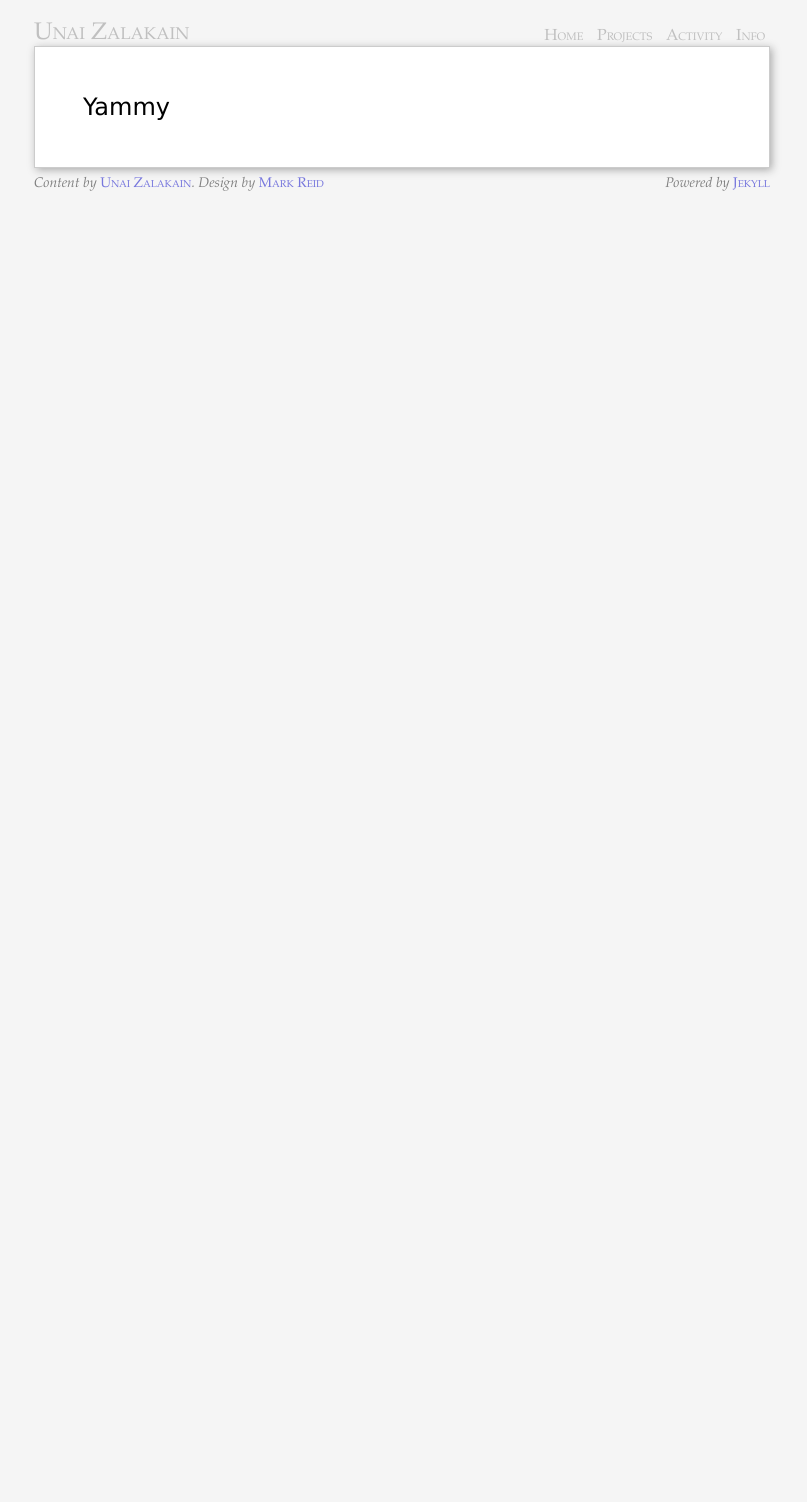
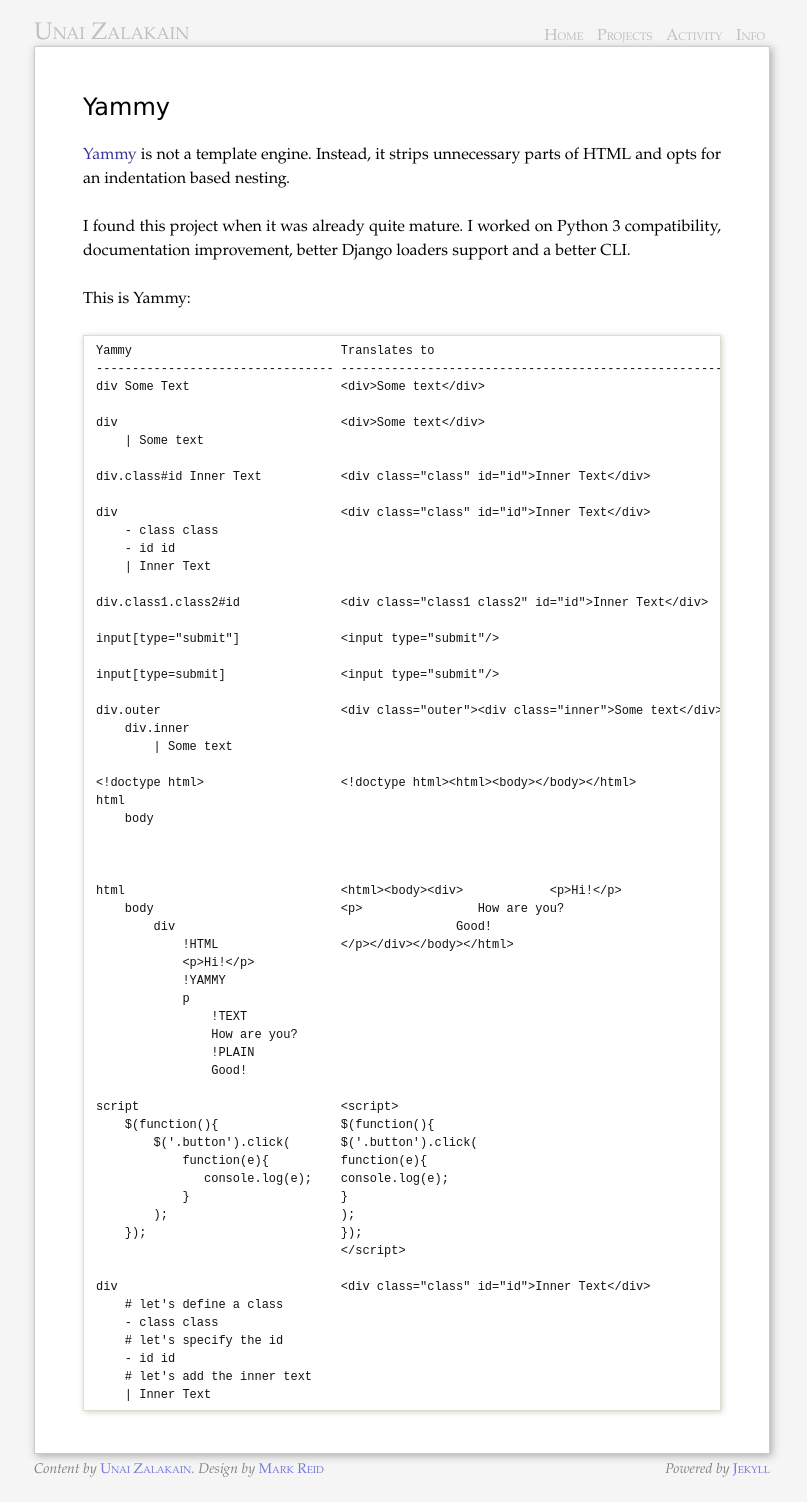
Before and after one commit to ashleyh/unaizalakain.github.io, a Jekyll site: the page built from projects/yammy/index.md, in a window 1280 px wide. Shown: the whole page, without its empty margins (238-1045 px from the left). Built offline with Jekyll 4.4.1, drawn with Linux system fonts in a browser that asks for light colours; before the commit the page ends 900 px from its top, so only the background shows below that.

Commit message:
Add Yammy description

```diff
--- a/projects/yammy/index.md
+++ b/projects/yammy/index.md
@@ -2,3 +2,75 @@
 layout: page
 title: Yammy
 ---
+
+[Yammy](https://bitbucket.org/quasinerd/yammy) is not a template engine.
+Instead, it strips unnecessary parts of HTML and opts for an indentation based
+nesting.
+
+I found this project when it was already quite mature. I worked on Python 3
+compatibility, documentation improvement, better Django loaders support and a
+better CLI.
+
+This is Yammy:
+
+    Yammy                             Translates to
+    --------------------------------- -----------------------------------------------------------
+    div Some Text                     <div>Some text</div>
+
+    div                               <div>Some text</div>
+        | Some text
+
+    div.class#id Inner Text           <div class="class" id="id">Inner Text</div>
+
+    div                               <div class="class" id="id">Inner Text</div>
+        - class class
+        - id id
+        | Inner Text
+
+    div.class1.class2#id              <div class="class1 class2" id="id">Inner Text</div>
+
+    input[type="submit"]              <input type="submit"/>
+
+    input[type=submit]                <input type="submit"/>
+
+    div.outer                         <div class="outer"><div class="inner">Some text</div></div>
+        div.inner
+            | Some text
+
+    <!doctype html>                   <!doctype html><html><body></body></html>
+    html
+        body
+
+    {% if target.hit %}               {% if target.hit %}<div class="hit">Hit!</div>{% endif %}
+        div.hit Hit!
+    {% endif %}
+
+    html                              <html><body><div>            <p>Hi!</p>
+        body                          <p>                How are you?
+            div                                       Good!
+                !HTML                 </p></div></body></html>
+                <p>Hi!</p>
+                !YAMMY
+                p
+                    !TEXT
+                    How are you?
+                    !PLAIN
+                    Good!
+
+    script                            <script>
+        $(function(){                 $(function(){
+            $('.button').click(       $('.button').click(
+                function(e){          function(e){
+                   console.log(e);    console.log(e);
+                }                     }
+            );                        );
+        });                           });
+                                      </script>
+
+    div                               <div class="class" id="id">Inner Text</div>
+        # let's define a class
+        - class class
+        # let's specify the id
+        - id id
+        # let's add the inner text
+        | Inner Text
```
